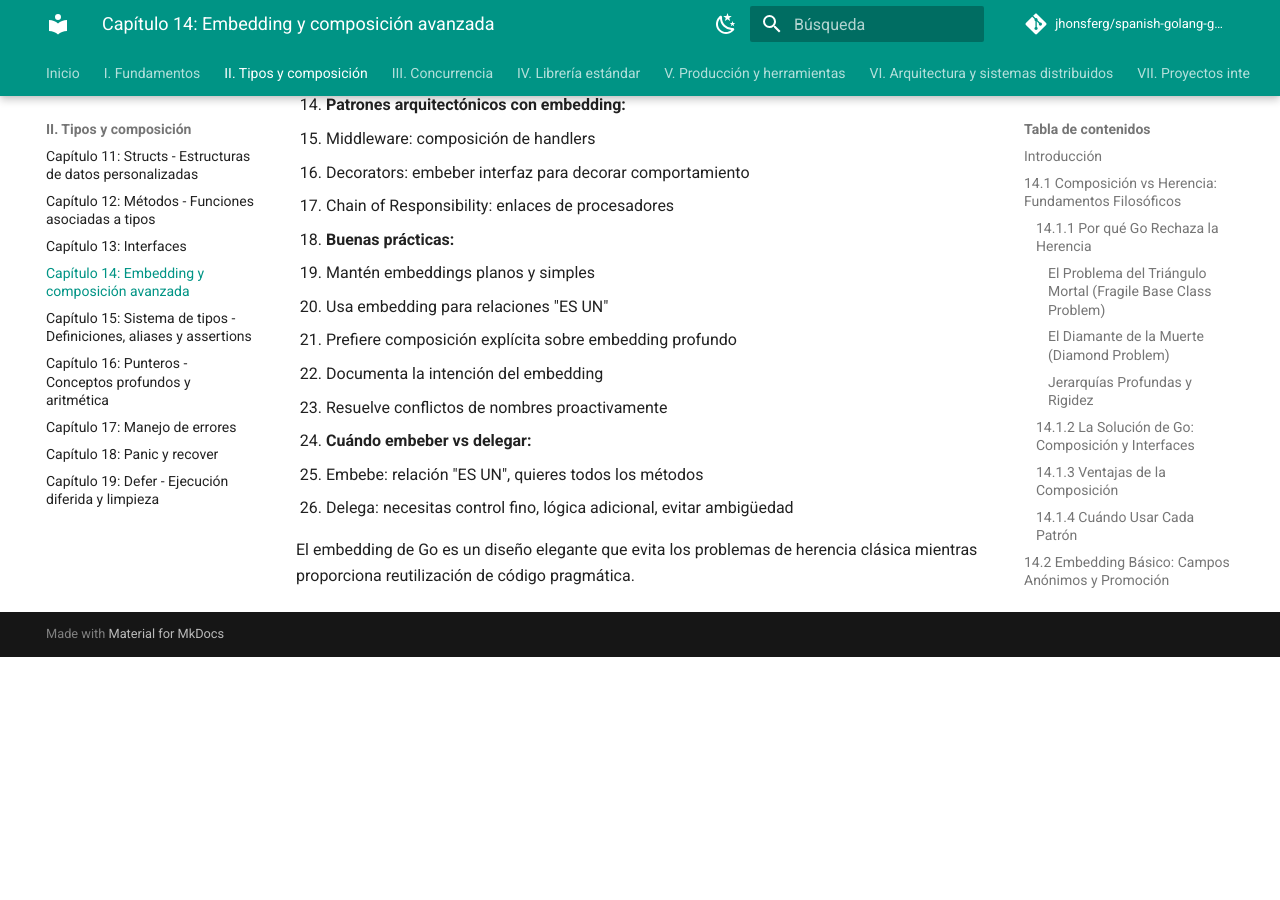
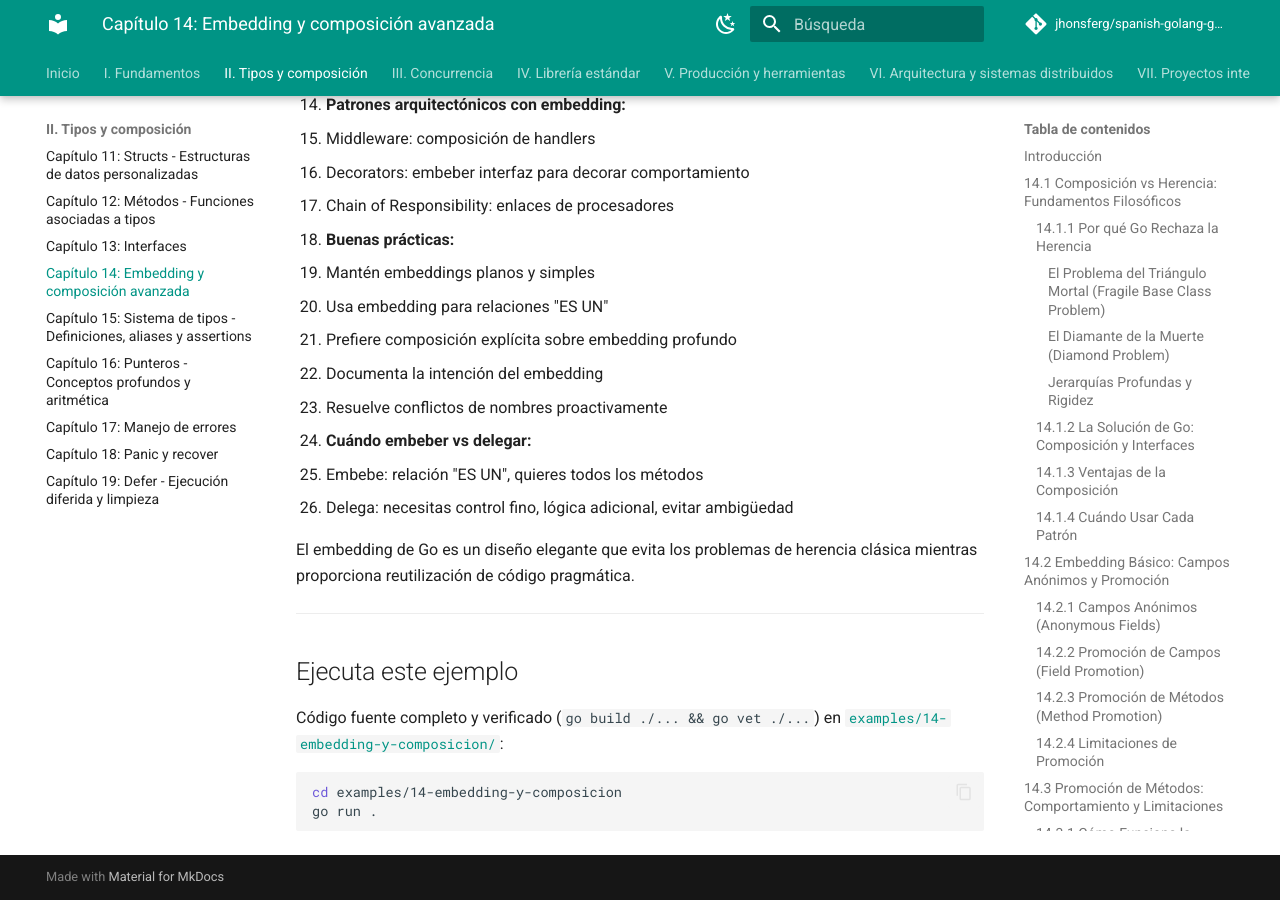
Before and after one commit to jhonsferg/spanish-golang-guide, an MkDocs documentation site: the page built from docs/02-tipos-y-composicion/14-embedding-y-composicion.md, in a window 1280 px wide and 900 px high, scrolled down 50564 px. Built offline with MkDocs 1.6.1 and Material for MkDocs 9.7.7, drawn with Linux system fonts in a browser that asks for light colours; comment, search, counter and statistics services are not loaded; before the commit the page ends 51221 px from its top, so only the background shows below that.

Commit message:
docs: enlazar ejemplo ejecutable en el capítulo 14

````diff
--- a/docs/02-tipos-y-composicion/14-embedding-y-composicion.md
+++ b/docs/02-tipos-y-composicion/14-embedding-y-composicion.md
@@ -2612,3 +2612,16 @@
    - Delega: necesitas control fino, lógica adicional, evitar ambigüedad
 
 El embedding de Go es un diseño elegante que evita los problemas de herencia clásica mientras proporciona reutilización de código pragmática.
+
+
+---
+
+## Ejecuta este ejemplo
+
+Código fuente completo y verificado (`go build ./... && go vet ./...`) en
+[`examples/14-embedding-y-composicion/`](https://github.com/jhonsferg/spanish-golang-guide/tree/main/examples/14-embedding-y-composicion):
+
+```bash
+cd examples/14-embedding-y-composicion
+go run .
+```
````
